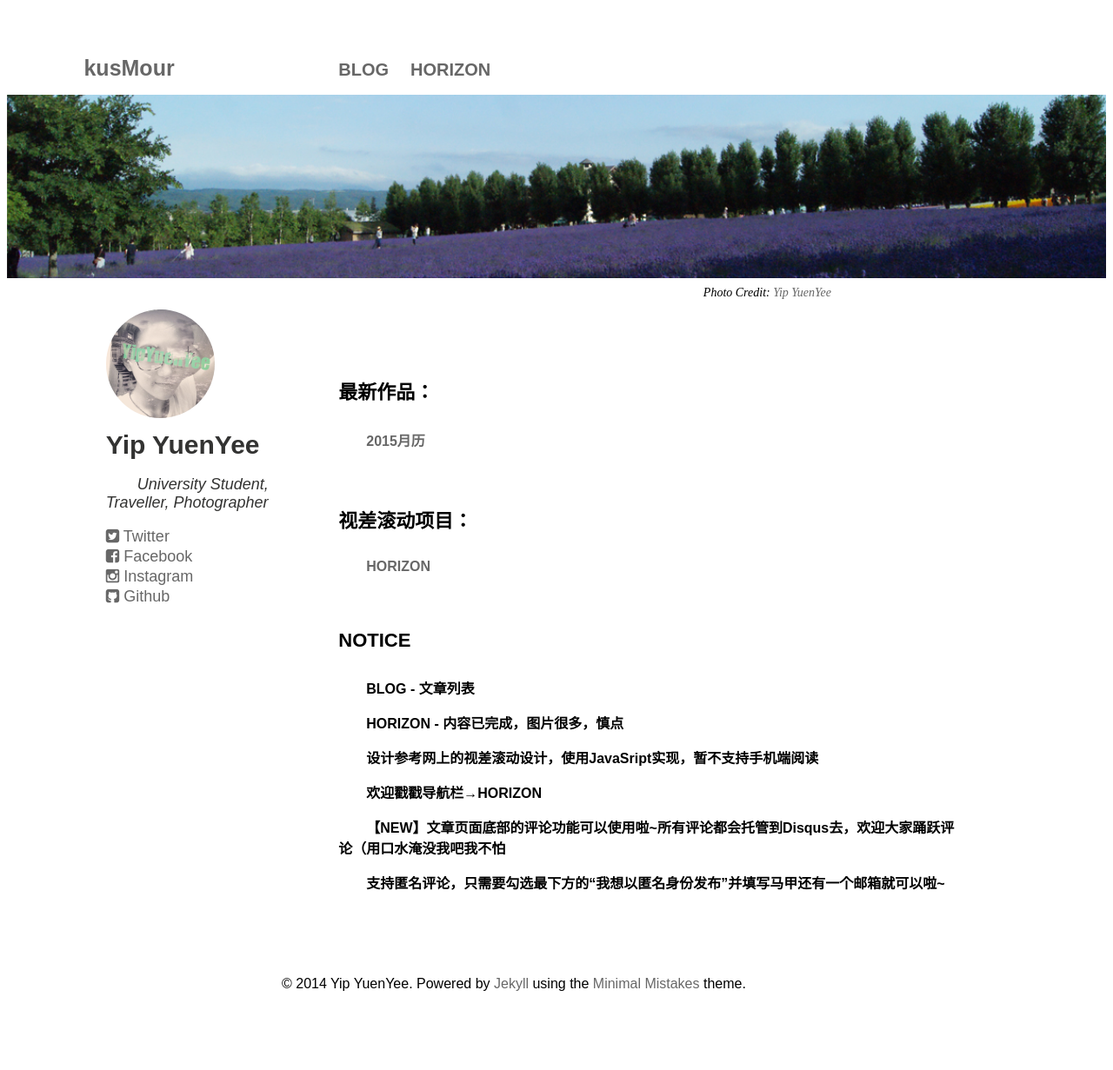
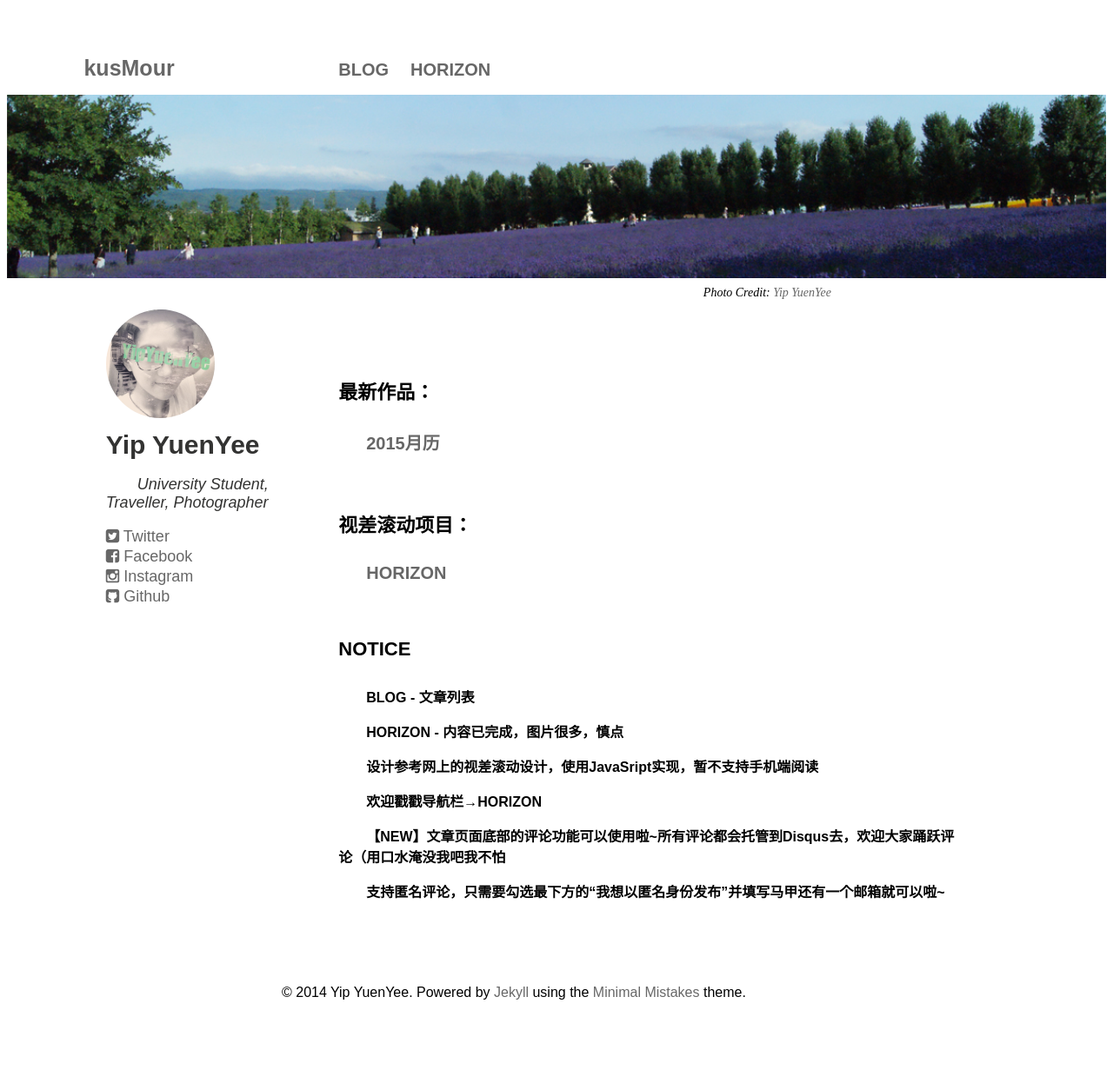
Before and after one commit to kusmour/blog_jekyll, a Jekyll site: the page built from index.html, in a window 1280 px wide. Shown: the whole page at 87% size. Built offline with Jekyll 4.4.1, drawn with Linux system fonts in a browser that asks for light colours.

Commit message:
homepage content

```diff
--- a/style/homepage.css
+++ b/style/homepage.css
@@ -207,7 +207,9 @@ article {
 .notice h4 {
 	font-size: 22px;
 }
-
+.notice a {
+	font-size: 20px;
+}
 .footer_wrap {
 	padding-bottom: 3em;
 }
```
